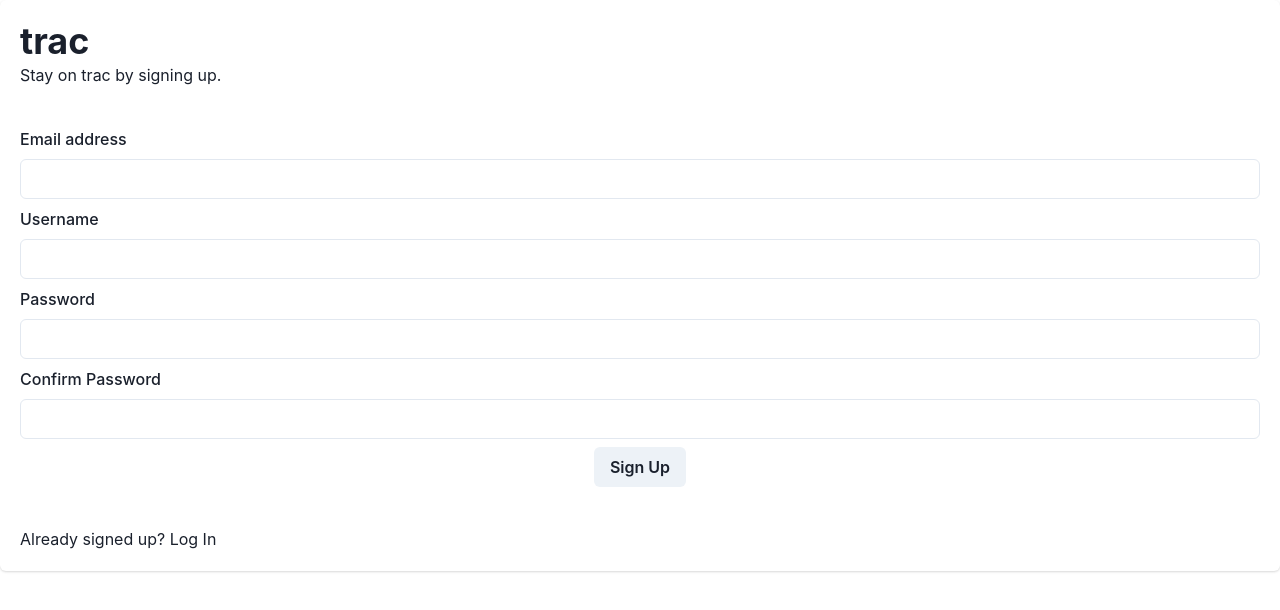
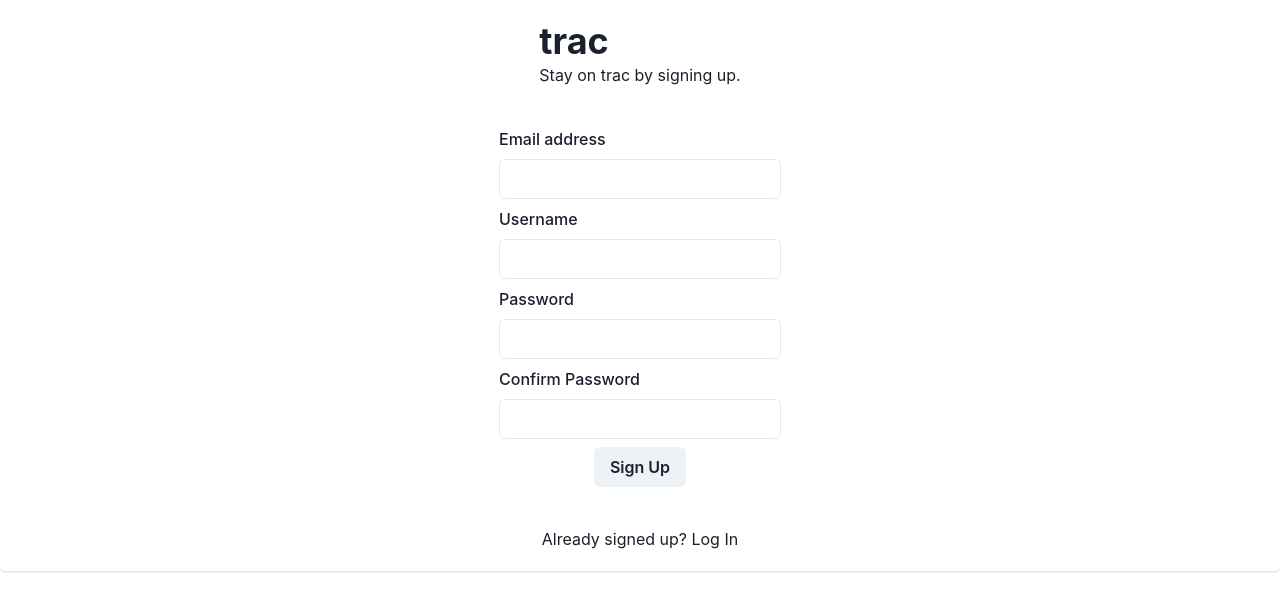
Before and after one commit to dyazdani/trac, a React (Vite) app: page / in a window 1280 px wide. Shown: the top 610 px of the page. Built offline with nearby package versions, Linux system fonts and the light colour scheme.

Commit message:
Added register form component

```diff
--- a/src/client/components/RegisterForm.tsx
+++ b/src/client/components/RegisterForm.tsx
@@ -30,6 +30,8 @@ const RegisterForm = () => {
     return (
         <Card
             variant="elevated"
+            align="center"
+            size="md"
         >
             <CardHeader>
                 <Heading>trac</Heading>
```
